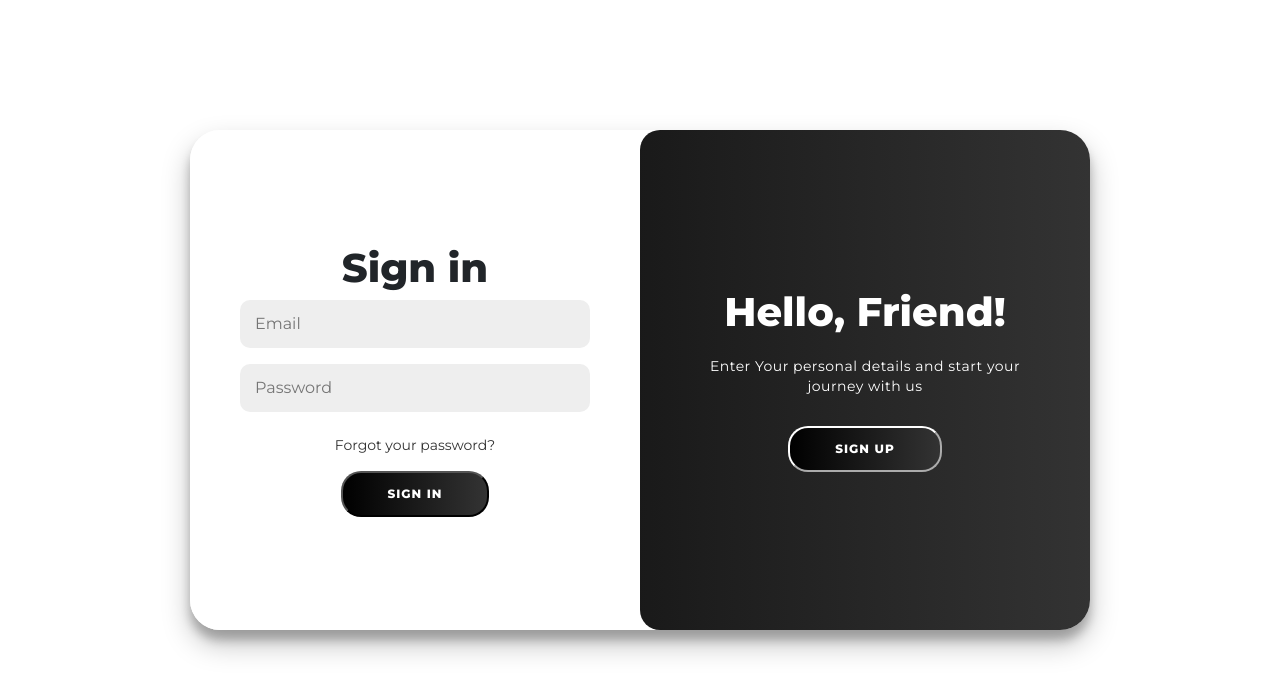
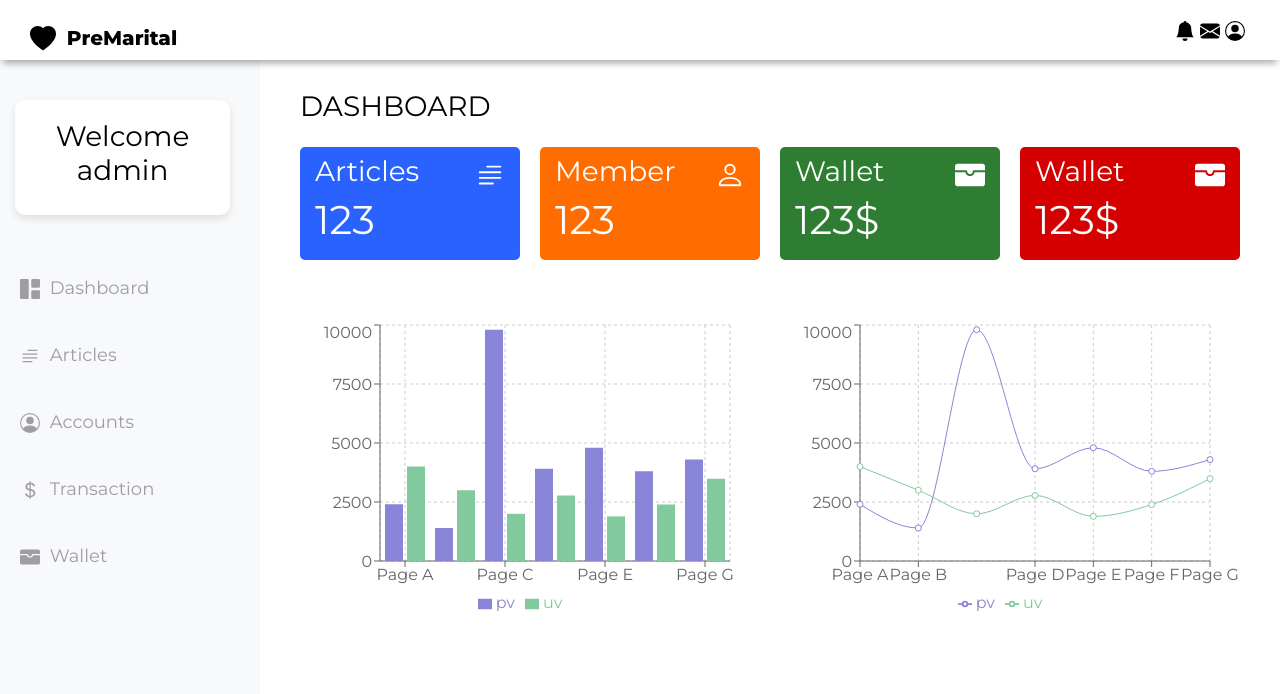
Before and after one commit to khanh173570/pre-maritial, a React (Vite) app: page /dashboard in a window 1280 px wide. Before the commit this address led to /login. Shown: the top 694 px of the page. Built offline with nearby package versions, Linux system fonts and the light colour scheme.

Commit message:
Add users table
get Api data add to users table

```diff
--- a/src/App.jsx
+++ b/src/App.jsx
@@ -24,7 +24,11 @@ import Great_Marriage_Vows from "./pages/pagesCustomer/Great_Marriage_Vows";
 import Pre_MarriageAdvice from "./pages/pagesCustomer/Pre_MarriageAdvice";
 import Marriage_Preparation_Tips from "./pages/pagesCustomer/Marriage_Preparation_Tips";
 import PageAdmin from "./pages/pagesAdmin/pagesAdmin";
+//import admin pages
+import Dashboard from "./pages/pagesAdmin/Dashboard";
 import Pagetest from "./pages/pagesAdmin/page01";
+import AccountManagement from "./pages/pagesAdmin/AccountManagement";
+
 import { CUSTOMER, THERAPIST, ADMIN } from "./utils/constants/role";
 import PagesTherapist from "./pages/pagesTherapist/PagesTherapist";
 
@@ -69,7 +73,8 @@ const App = () => {
 
         <Route element={<AdminApp />}>
           <Route path="/admin-home" element={<PageAdmin />} />
-          <Route path="/admin-test" element={<Pagetest />} />
+          <Route path="/dashboard" element={<Dashboard />} />
+          <Route path="/accounts" element={<AccountManagement />} />
         </Route>
 
         <Route element={<TherapistApp />}>
--- a/src/components/componentsAdmin/Sidebar/Sidebar.jsx
+++ b/src/components/componentsAdmin/Sidebar/Sidebar.jsx
@@ -13,8 +13,9 @@ import { Link } from "react-router-dom";
 function Sidebar({ openSidebarToggle, openSideBar }) {
   return (
     <aside
-      id="sidebar"
-      className={openSidebarToggle ? "sidebar-responsive" : ""}
+      id=""
+      className={`sidebar ${openSidebarToggle ? "sidebar-responsive" : ""}`}
+      style={{ paddingTop: "50px" }}
     >
       <div className="sidebar-title">
         <div className="welcome-card">
@@ -27,19 +28,19 @@ function Sidebar({ openSidebarToggle, openSideBar }) {
 
       <ul className="sidebar-list">
         <li className="sidebar-list-item">
-          <a href="">
+          <Link to="/dashboard">
             <BsGrid1X2Fill className="icon" /> Dashboard
-          </a>
+          </Link>
         </li>
         <li className="sidebar-list-item">
-          <a href="">
+          <Link to="/articles">
             <BsTextParagraph className="icon" /> Articles
-          </a>
+          </Link>
         </li>
         <li className="sidebar-list-item">
-          <a href="">
+          <Link to="/accounts">
             <BsPersonCircle className="icon" /> Accounts
-          </a>
+          </Link>
         </li>
         <li className="sidebar-list-item">
           <a href="">
--- a/src/components/componentsAdmin/componentsHeader/componentsHeader.jsx
+++ b/src/components/componentsAdmin/componentsHeader/componentsHeader.jsx
@@ -1,10 +1,29 @@
 import React from "react";
+import {
+  BsFillBellFill,
+  BsFillEnvelopeFill,
+  BsPersonCircle,
+  BsHeartFill,
+  BsJustify,
+} from "react-icons/bs";
 
-const componentsHeader = () => {
+const componentsHeader = ({ openSideBar }) => {
   return (
-    <div style={{ height: "100px", backgroundColor: "blue" }}>
-      componentsHeader
-    </div>
+    <header className="header">
+      <div className="menu-icon">
+        <BsJustify className="icon" onClick={openSideBar} />
+      </div>
+      <div className="header-left">
+        <div className="sidebar-brand">
+          <BsHeartFill className="icon_header" /> PreMarital
+        </div>
+      </div>
+      <div className="header-right">
+        <BsFillBellFill className="icon" />
+        <BsFillEnvelopeFill className="icon" />
+        <BsPersonCircle className="icon" />
+      </div>
+    </header>
   );
 };
 
--- /dev/null
+++ b/src/components/componentsAdmin/userTable/UserTable.jsx
@@ -0,0 +1,42 @@
+import React from "react";
+import { Table, Button } from "react-bootstrap";
+
+const UserTable = ({ users, onDelete, onEdit }) => {
+  return (
+    <Table striped bordered hover>
+      <thead>
+        <tr>
+          <th>ID</th>
+          <th>Name</th>
+          <th>Username</th>
+          <th>RoleID</th>
+          <th>Email</th>
+          <th>Actions</th>
+        </tr>
+      </thead>
+      <tbody>
+        {users.map((user) => (
+          <tr key={user.id}>
+            <td>{user.id}</td>
+            <td>
+              {user.firstName} {user.lastName}
+            </td>
+            <td>{user.username}</td>
+            <td>{user.roleId}</td>
+            <td>{user.email}</td>
+            <td>
+              <Button variant="danger" onClick={() => onDelete(user.id)}>
+                Delete
+              </Button>{" "}
+              <Button variant="primary" onClick={() => onEdit(user.id)}>
+                Edit
+              </Button>
+            </td>
+          </tr>
+        ))}
+      </tbody>
+    </Table>
+  );
+};
+
+export default UserTable;
--- a/src/layouts/layoutAdmin/AdminApp.css
+++ b/src/layouts/layoutAdmin/AdminApp.css
@@ -4,6 +4,29 @@ body {
   background-color: white;
   color: black;
   font-family: "Montserrat", sans-serif;
+}
+
+.admin-app {
+  display: grid;
+  grid-template-columns: 260px 1fr;
+  grid-template-rows: auto 1fr;
+  grid-template-areas:
+    "sidebar header"
+    "sidebar main";
+  height: 100vh;
+}
+
+.sidebar {
+  grid-area: sidebar;
+  background-color: #f8f9fa;
+}
+
+.admin-content {
+  grid-area: main;
+  padding: 20px;
+  padding-top: 70px;
+  overflow-y: auto;
+  background-color: #ffffff;
 }
 
 .icon {
@@ -145,7 +168,7 @@ body {
   margin: 15px 0;
 }
 
-.card {
+.card-admin {
   display: flex;
   flex-direction: column;
   justify-content: space-around;
@@ -154,29 +177,29 @@ body {
   color: white;
 }
 
-.admin-dashboard .card:first-child {
+.card-admin:first-child {
   background-color: #2962ff;
 }
 
-.card:nth-child(2) {
+.card-admin:nth-child(2) {
   background-color: #ff6d00;
 }
 
-.card:nth-child(3) {
+.card-admin:nth-child(3) {
   background-color: #2e7d32;
 }
 
-.card:nth-child(4) {
+.card-admin:nth-child(4) {
   background-color: #d50000;
 }
 
-.card-inner {
+.card-admin-inner {
   display: flex;
   align-items: center;
   justify-content: space-between;
 }
 
-.card-inner > .card_icon {
+.card-admin-inner > .card-admin_icon {
   font-size: 30px;
 }
 
--- a/src/layouts/layoutAdmin/AdminApp.jsx
+++ b/src/layouts/layoutAdmin/AdminApp.jsx
@@ -2,16 +2,36 @@
 import { Outlet } from "react-router-dom";
 import Header from "../../components/componentsAdmin/componentsHeader/componentsHeader";
 import Footer from "../../components/componentsAdmin/componentsFooter/componentsFooter";
+import Sidebar from "../../components/componentsAdmin/SideBar/Sidebar"; // Import Sidebar
+import "./AdminApp.css";
+import { useState } from "react";
+
 function AdminApp() {
+  const [openSidebarToggle, setOpenSidebarToggle] = useState(false);
+
+  const openSideBar = () => {
+    setOpenSidebarToggle(!openSidebarToggle);
+  };
   return (
-    <>
-      <div className="header">
-        <Header />
-      </div>
-      <div className="main">
+    // <div className="grid-container admin-dashboard">
+    <div className="admin-app">
+      <Header openSideBar={openSideBar} />
+      <Sidebar
+        openSidebarToggle={openSidebarToggle}
+        openSideBar={openSideBar}
+      />
+      <div className="admin-content">
         <Outlet />
       </div>
-    </>
+    </div>
+    // <>
+    //   <div className="header">
+    //     <Header />
+    //   </div>
+    //   <div className="main">
+    //     <Outlet />
+    //   </div>
+    // </>
   );
 }
 
--- a/src/main.jsx
+++ b/src/main.jsx
@@ -1,4 +1,5 @@
 import React from "react";
+import "bootstrap/dist/css/bootstrap.min.css";
 import ReactDOM from "react-dom/client";
 import App from "./App";
 import "./App.css";
--- /dev/null
+++ b/src/pages/pagesAdmin/AccountManagement.jsx
@@ -0,0 +1,201 @@
+import React, { useEffect, useState } from "react";
+import { deleteUsers, getUsers } from "./adminServices";
+import { useNavigate } from "react-router-dom";
+import UserTable from "../../components/componentsAdmin/userTable/UserTable";
+
+const AccountManagement = () => {
+  const [users, setUsers] = useState([]);
+  // const [users, setUsers] = useState([
+  //   {
+  //     id: 5,
+  //     firstName: "string",
+  //     lastName: "string",
+  //     email: "user@gmail.com",
+  //     username: "user",
+  //     roleId: 1,
+  //     street: "string",
+  //     city: "string",
+  //     state: "string",
+  //     postalCode: "8372491623",
+  //     country: "string",
+  //     isActive: true,
+  //   },
+  //   {
+  //     id: 6,
+  //     firstName: null,
+  //     lastName: null,
+  //     email: "anh@gmail.com",
+  //     username: "anh",
+  //     roleId: 1,
+  //     street: null,
+  //     city: null,
+  //     state: null,
+  //     postalCode: null,
+  //     country: null,
+  //     isActive: null,
+  //   },
+  //   {
+  //     id: 7,
+  //     firstName: "string",
+  //     lastName: "string",
+  //     email: "string@gmail",
+  //     username: "khanh",
+  //     roleId: 2,
+  //     street: "string",
+  //     city: "string",
+  //     state: "string",
+  //     postalCode: "591223",
+  //     country: "string",
+  //     isActive: true,
+  //   },
+  //   {
+  //     id: 8,
+  //     firstName: null,
+  //     lastName: null,
+  //     email: "testK@gmail.com",
+  //     username: "testK",
+  //     roleId: 1,
+  //     street: null,
+  //     city: null,
+  //     state: null,
+  //     postalCode: null,
+  //     country: null,
+  //     isActive: null,
+  //   },
+  //   {
+  //     id: 9,
+  //     firstName: null,
+  //     lastName: null,
+  //     email: "khanhne@gmail.com",
+  //     username: "khanhne",
+  //     roleId: 1,
+  //     street: null,
+  //     city: null,
+  //     state: null,
+  //     postalCode: null,
+  //     country: null,
+  //     isActive: null,
+  //   },
+  //   {
+  //     id: 10,
+  //     firstName: null,
+  //     lastName: null,
+  //     email: "swd",
+  //     username: "string",
+  //     roleId: 1,
+  //     street: null,
+  //     city: null,
+  //     state: null,
+  //     postalCode: null,
+  //     country: null,
+  //     isActive: null,
+  //   },
+  //   {
+  //     id: 11,
+  //     firstName: null,
+  //     lastName: null,
+  //     email: "khanh@gmail.com",
+  //     username: "khanh",
+  //     roleId: 1,
+  //     street: null,
+  //     city: null,
+  //     state: null,
+  //     postalCode: null,
+  //     country: null,
+  //     isActive: null,
+  //   },
+  //   {
+  //     id: 13,
+  //     firstName: null,
+  //     lastName: null,
+  //     email: "customer@gmail.com",
+  //     username: "customer",
+  //     roleId: 3,
+  //     street: null,
+  //     city: null,
+  //     state: null,
+  //     postalCode: null,
+  //     country: null,
+  //     isActive: null,
+  //   },
+  //   {
+  //     id: 14,
+  //     firstName: null,
+  //     lastName: null,
+  //     email: "therapist@gmail.com",
+  //     username: "therapist",
+  //     roleId: 2,
+  //     street: null,
+  //     city: null,
+  //     state: null,
+  //     postalCode: null,
+  //     country: null,
+  //     isActive: null,
+  //   },
+  //   {
+  //     id: 15,
+  //     firstName: null,
+  //     lastName: null,
+  //     email: "admin@gmail.com",
+  //     username: "admin",
+  //     roleId: 1,
+  //     street: null,
+  //     city: null,
+  //     state: null,
+  //     postalCode: null,
+  //     country: null,
+  //     isActive: null,
+  //   },
+  // ]);
+  const [loading, setLoading] = useState(true);
+  const [error, setError] = useState(null);
+  const navigate = useNavigate();
+
+  useEffect(() => {
+    const fetchUsers = async () => {
+      try {
+        const data = await getUsers();
+        setUsers(data);
+      } catch (error) {
+        setError(error);
+      } finally {
+        setLoading(false);
+      }
+    };
+
+    fetchUsers();
+  }, []);
+
+  const handleDelete = async (userId) => {
+    try {
+      await deleteUsers(userId);
+      setUsers(users.filter((user) => user.id !== userId));
+    } catch (error) {
+      console.error("Error deleting user:", error);
+      setError(error);
+    }
+    console.log(`Delete user with ID: ${userId}`);
+  };
+
+  const handleEdit = (userId) => {
+    navigate(`/edit-user/${userId}`);
+  };
+
+  if (loading) {
+    return <div>Loading...</div>;
+  }
+
+  if (error) {
+    return <div>Error: {error.message}</div>;
+  }
+
+  return (
+    <div>
+      <h1>Account Management</h1>
+      <UserTable users={users} onDelete={handleDelete} onEdit={handleEdit} />
+      {/* <UserTable users={users} /> */}
+    </div>
+  );
+};
+
+export default AccountManagement;
--- a/src/components/componentsAdmin/Dashboard/Dashboard.jsx
+++ b/src/pages/pagesAdmin/Dashboard.jsx
@@ -73,31 +73,31 @@ function Dashboard() {
         <h3>DASHBOARD</h3>
       </div>
       <div className="main-cards">
-        <div className="card">
-          <div className="card-inner">
+        <div className="card-admin">
+          <div className="card-admin-inner">
             <h3>Articles</h3>
-            <BsTextParagraph className="card_icon" />
+            <BsTextParagraph className="card-admin_icon" />
           </div>
           <h1>123</h1>
         </div>
-        <div className="card">
-          <div className="card-inner">
+        <div className="card-admin">
+          <div className="card-admin-inner">
             <h3>Member</h3>
-            <BsPerson className="card_icon" />
+            <BsPerson className="card-admin_icon" />
           </div>
           <h1>123</h1>
         </div>
-        <div className="card">
-          <div className="card-inner">
+        <div className="card-admin">
+          <div className="card-admin-inner">
             <h3>Wallet</h3>
-            <BsWalletFill className="card_icon" />
+            <BsWalletFill className="card-admin_icon" />
           </div>
           <h1>123$</h1>
         </div>
-        <div className="card">
-          <div className="card-inner">
+        <div className="card-admin">
+          <div className="card-admin-inner">
             <h3>Wallet</h3>
-            <BsWalletFill className="card_icon" />
+            <BsWalletFill className="card-admin_icon" />
           </div>
           <h1>123$</h1>
         </div>
--- /dev/null
+++ b/src/pages/pagesAdmin/adminServices.js
@@ -0,0 +1,37 @@
+import axios from "axios";
+
+const API_URL = "http://54.179.45.72:8080";
+const getAccessToken = () => {
+  return localStorage.getItem("token");
+};
+
+export const getUsers = async () => {
+  console.log("token", getAccessToken());
+  try {
+    const response = await axios.get(`${API_URL}/users?page=1&size=10`, {
+      headers: {
+        Authorization: `Bearer ${getAccessToken()}`,
+      },
+    });
+
+    console.log(response.data.content); // Kiểm tra response
+    return response.data.content;
+  } catch (error) {
+    console.error("Error fetching users:", error);
+    throw error;
+  }
+};
+
+export const deleteUsers = async (userId) => {
+  try {
+    const response = await axios.delete(`${API_URL}/users/${userId}`, {
+      headers: {
+        Authorization: `Bearer ${getAccessToken()}`,
+      },
+    });
+    return response.data;
+  } catch (error) {
+    console.error("Error deleting user:", error);
+    throw error;
+  }
+};
```
Also changed, not shown: 1 other file (tests, documents, lock files or other folders).
